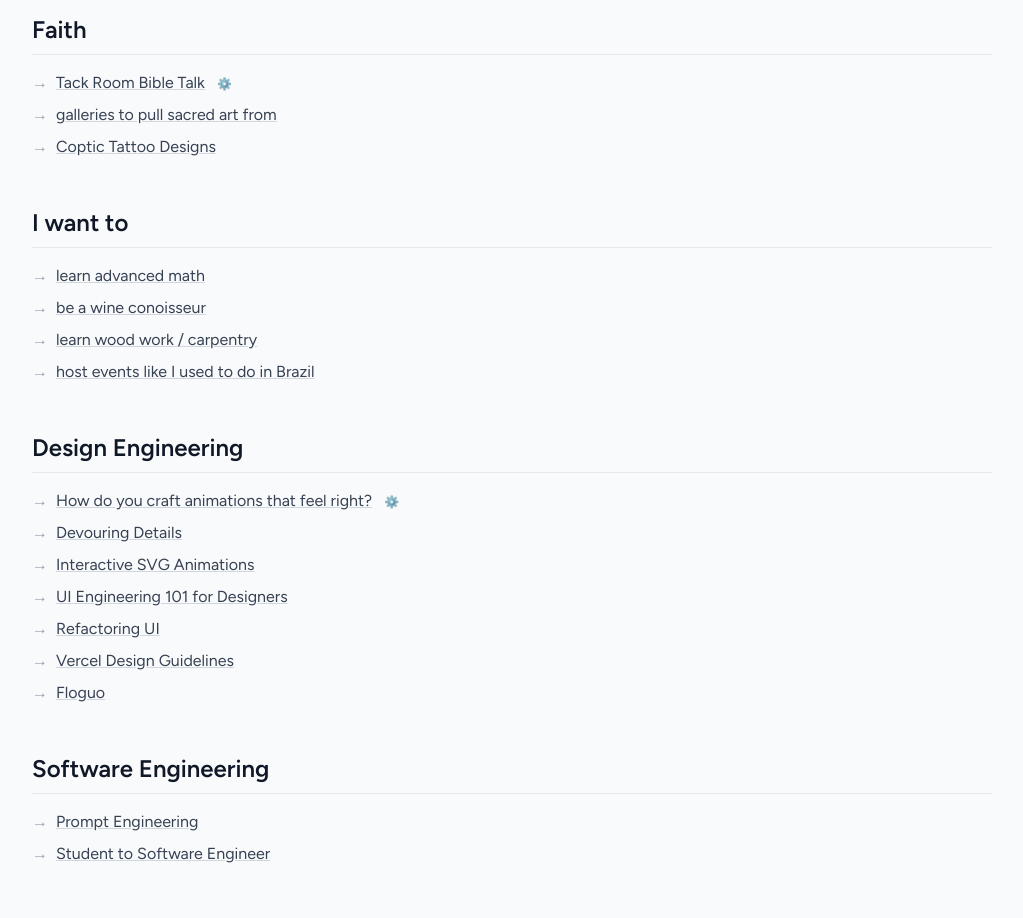
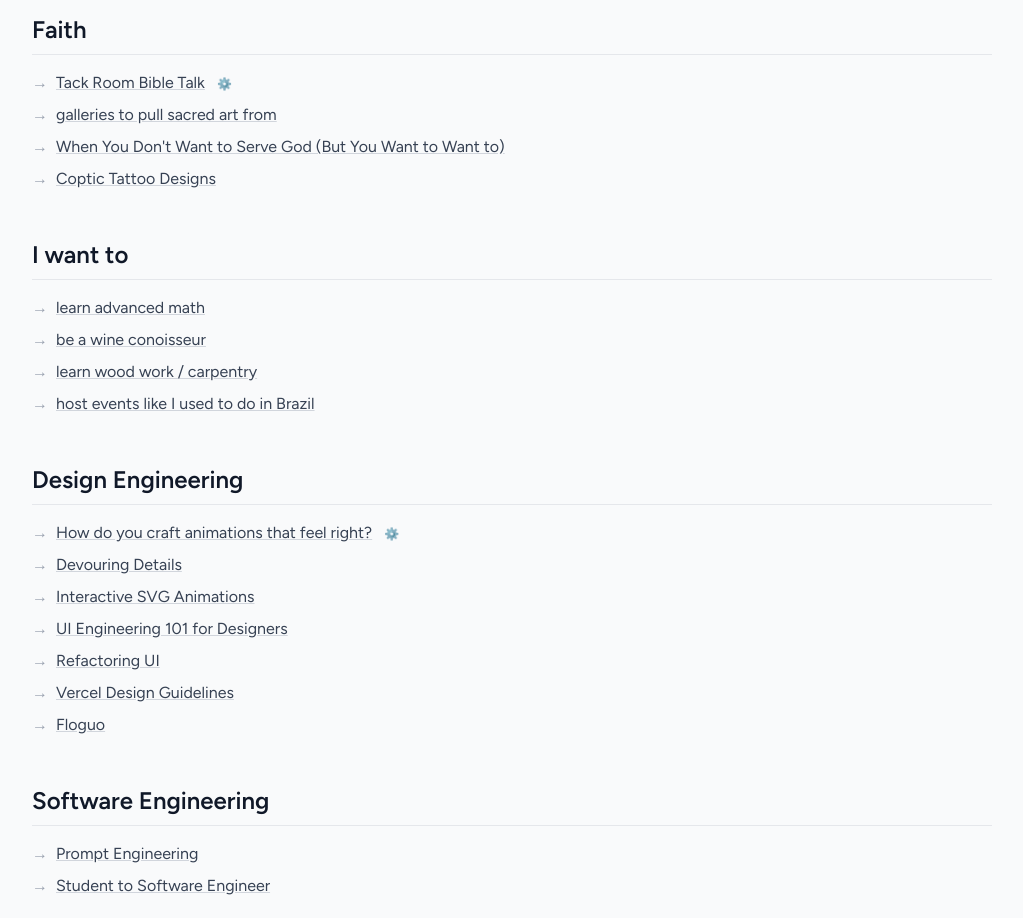
Before and after one commit to arthrduarte/arthurduarte.dev, a Next.js app: page /list-of-lists in a window 1280 px wide. Shown: the part 860-1778 px from the top of the page, without its empty margins (256-1279 px from the left). Built offline with nearby package versions, Linux system fonts and the light colour scheme.

Commit message:
Add new Faith item ``When You Don't Want to Serve God (But You Want to Want to)``

```diff
--- a/constants/list-of-lists.ts
+++ b/constants/list-of-lists.ts
@@ -55,6 +55,7 @@ const categories: Category[] = [
     links: [
       { title: "Tack Room Bible Talk", url: "https://www.youtube.com/@TackRoomBibleTalk", reason: "Freaking love this guy, I originally discovered him through his other channel Dry Creek Wrangler School and eventually found out about this secondary channel where he discusses Christianism and the Bible itself. Great role model." },
       { title: "galleries to pull sacred art from", url: "https://x.com/luxangelae/status/1995947323030208612" },
+      { title: "When You Don't Want to Serve God (But You Want to Want to)", url: "https://youtu.be/tJA-HgEgyL0?si=w-qVAdqBtPQAhcA6" },
       { title: "Coptic Tattoo Designs", url: "https://archive.org/details/coptictattoodesi0000cars/mode/2up" },
     ]
   },
```
